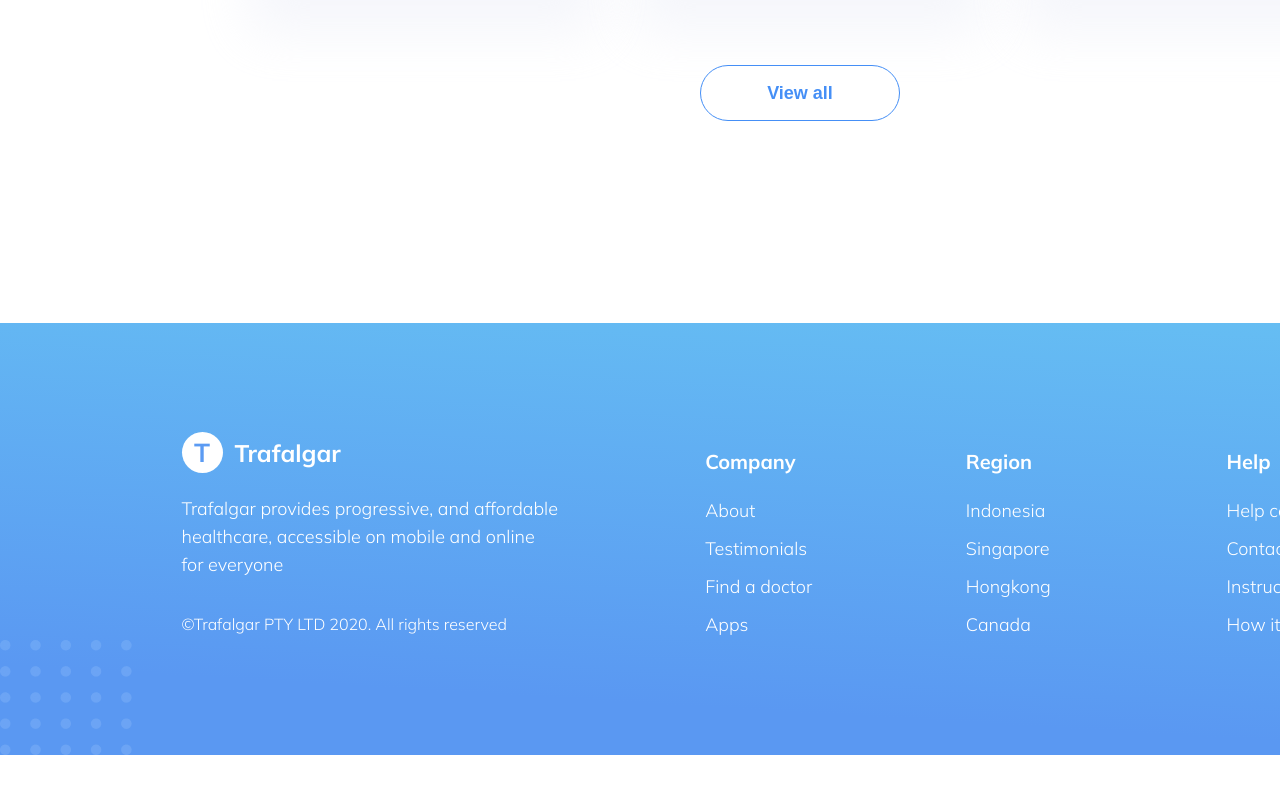
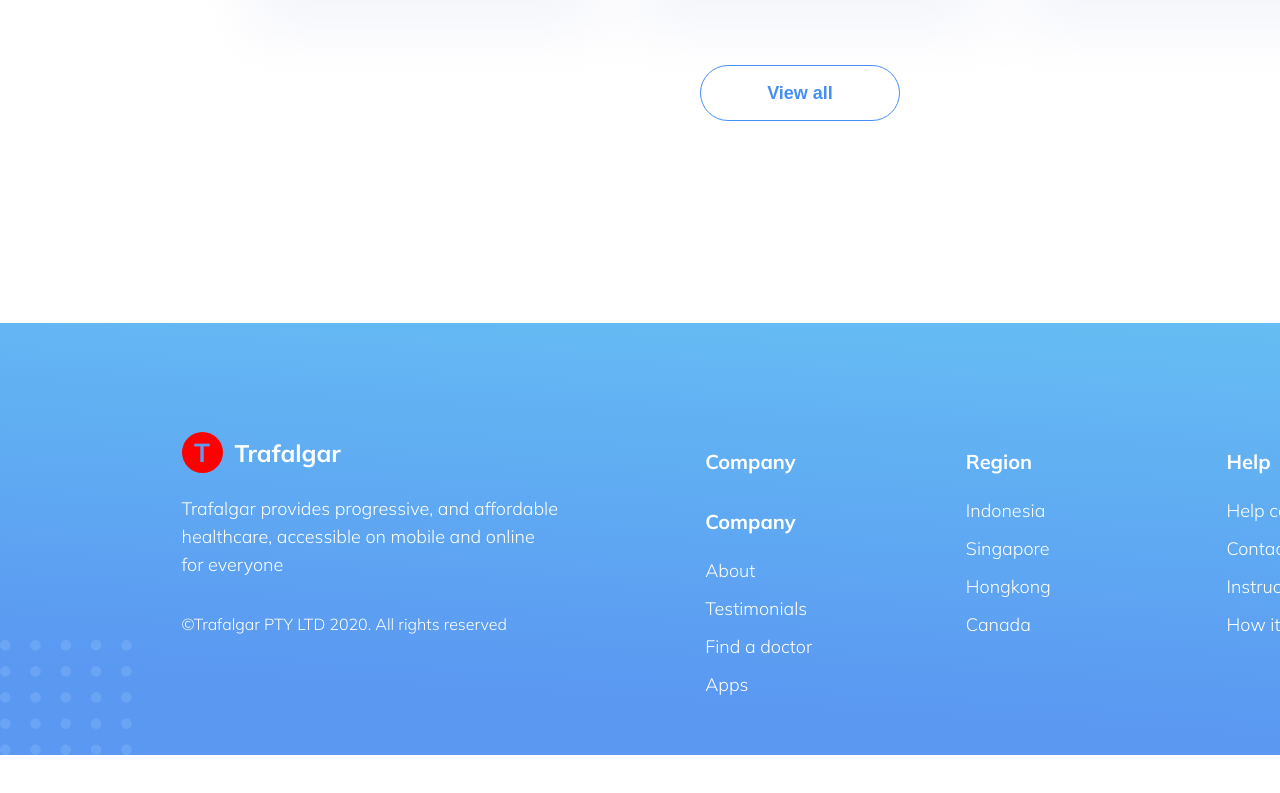
Before and after one commit to Equipoise7/Site-Figma, a plain HTML site: page index.html in a window 1280 px wide. Shown: the part 4892-5685 px from the top of the page. Before the commit the page ends 5647 px from the top, so only its background shows below. Drawn offline with Linux system fonts and the light colour scheme.

Commit message:
поменял цвет

```diff
--- a/index.html
+++ b/index.html
@@ -184,7 +184,7 @@
                  <h6>©Trafalgar PTY LTD 2020. All rights reserved</h6>
              </div>
              <div class="footer-block-text footer-block2">
-                 <h4>Company</h4>
+                 <h4>Company Company</h4>
                  <p>About Testimonials Find a doctor Apps</p>
              </div>
              <div class="footer-block-text footer-block3">
--- a/style.css
+++ b/style.css
@@ -538,7 +538,7 @@ body {
     line-height: 32px;
     margin-right: 12px;
     color: #5B9BF3;
-    background-color: #FFFFFF;
+    background-color: #ff0000;
     width: 41px;
     height: 41px;
     border-radius: 50%;
```
